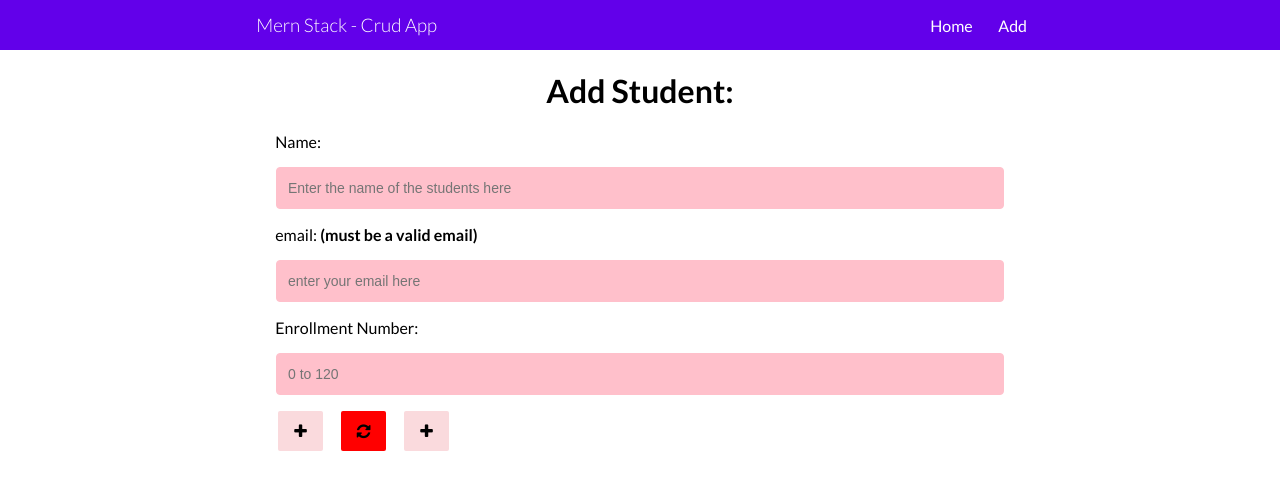
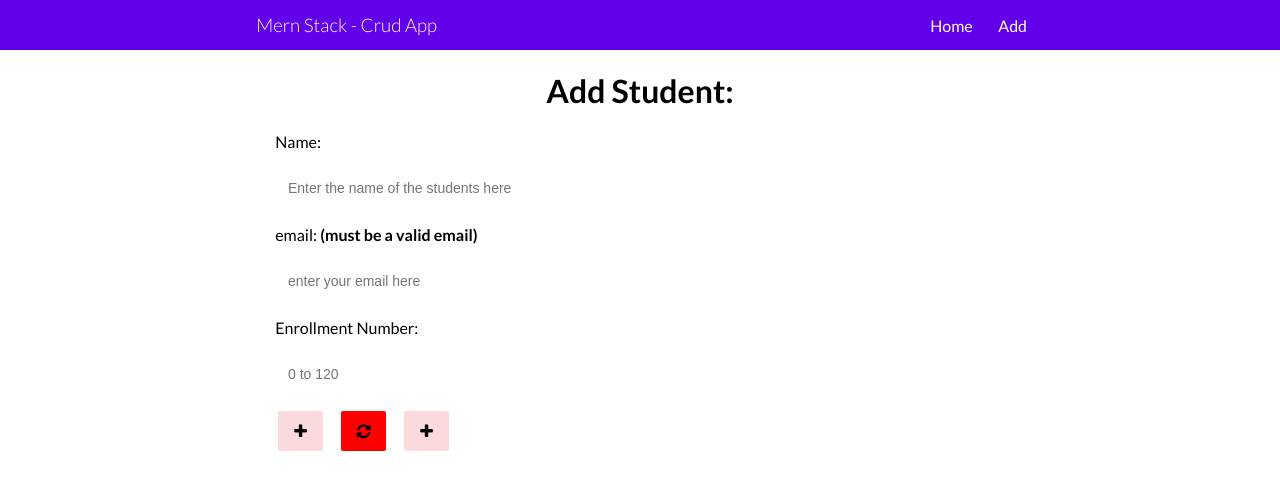
Before and after one commit to NajlaDevOps/pfefinal, a React (Create React App) app in the folder client/: page /add in a window 1280 px wide. Shown: the top 490 px of the page. Built offline with nearby package versions, Linux system fonts and the light colour scheme.

Commit message:
Update AddStudent.css

```diff
--- a/client/src/components/AddStudent/AddStudent.css
+++ b/client/src/components/AddStudent/AddStudent.css
@@ -12,8 +12,8 @@
   font-size: 14px;
   line-height: 1.5;
   color: rgba(0,0,0,.65);
-  background-color: #FFC0CB;
-  border: 1px solid #FFC0CB;
+  background-color: #FFFFFF;
+  border: 1px solid #FFFFFF;
   border-radius: 4px;
   outline: none;
 }
```
